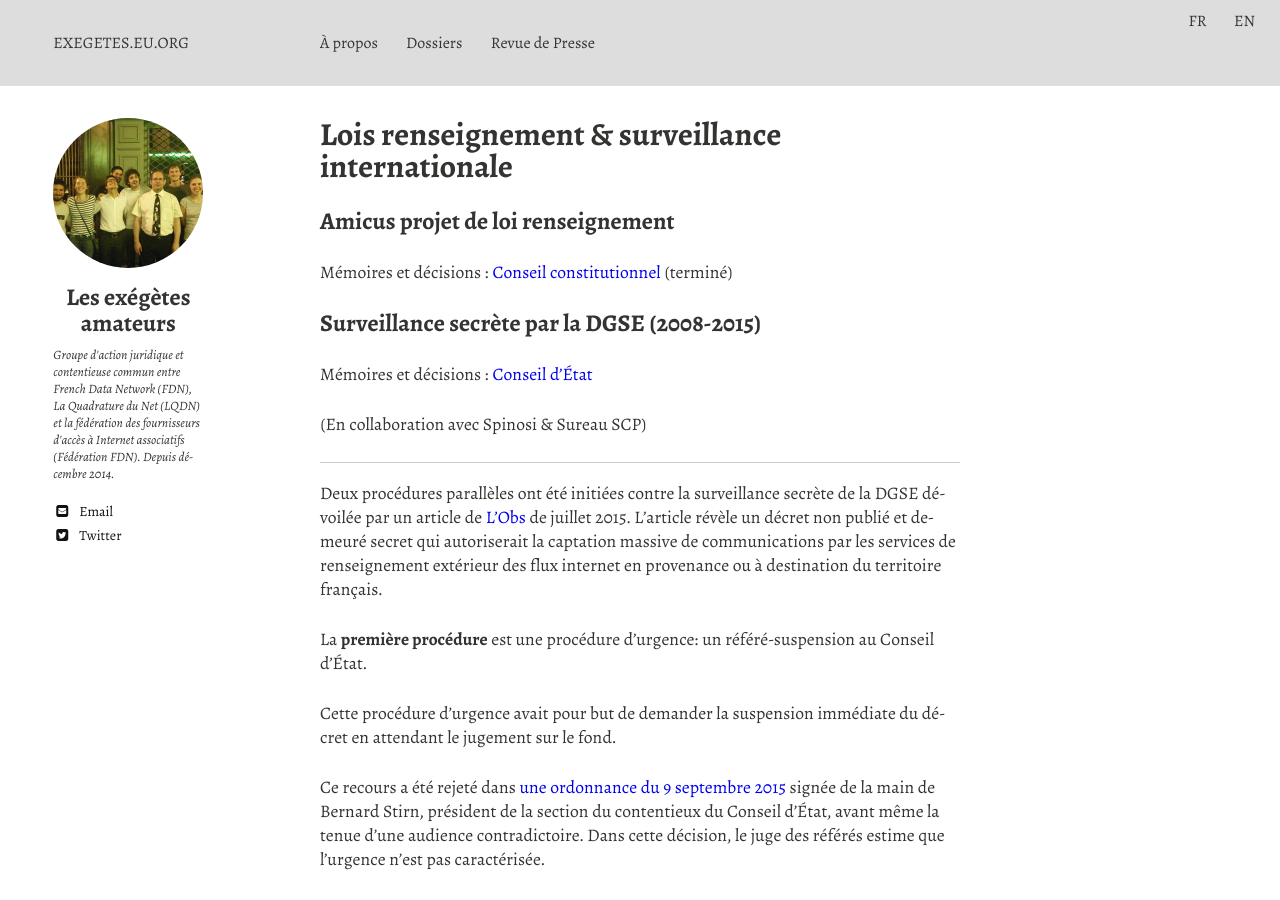
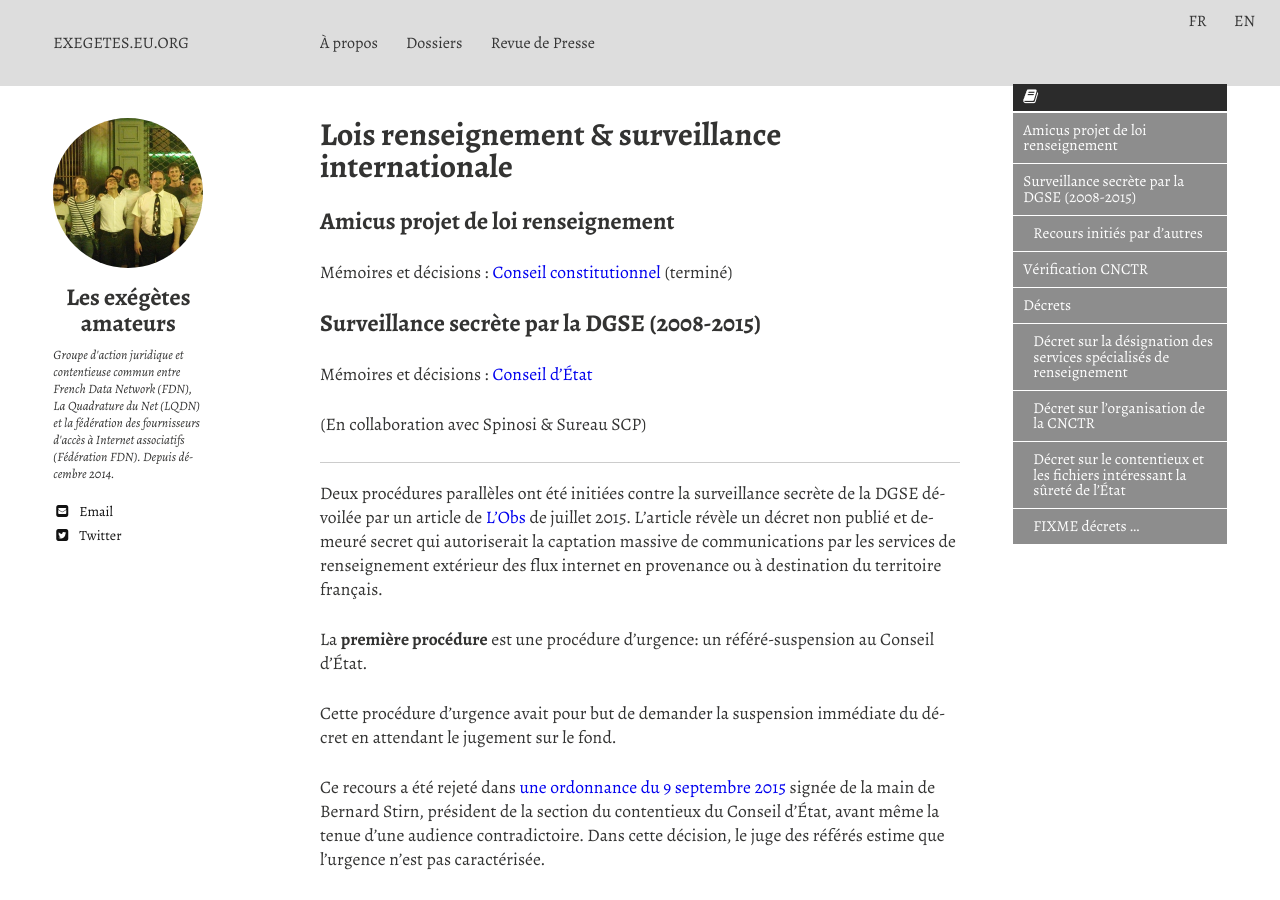
Before and after one commit to hugoroy/exegetes-web, a Jekyll site: the page built from _dossiers/renseignement.md, in a window 1280 px wide and 900 px high. Built offline with Jekyll 4.4.1, drawn with Linux system fonts in a browser that asks for light colours; nearby versions of some CDN libraries.

Commit message:
ajouts toc

```diff
--- a/_dossiers/renseignement.md
+++ b/_dossiers/renseignement.md
@@ -3,6 +3,8 @@ layout: page
 collection: dossiers
 title: "Lois renseignement & surveillance internationale"
 ---
+
+{% include _toc.html %}
 
 ### Amicus projet de loi renseignement
 
```
Also changed, not shown: _dossiers/filtragecazeneuve.md (+1 -0 lines).
